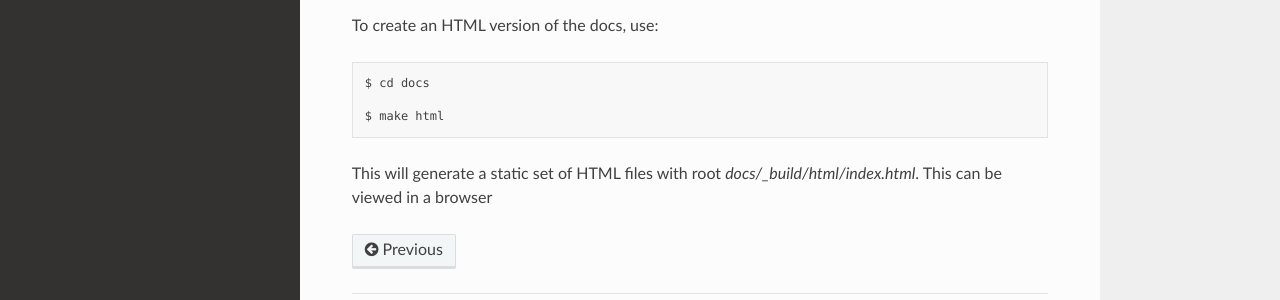
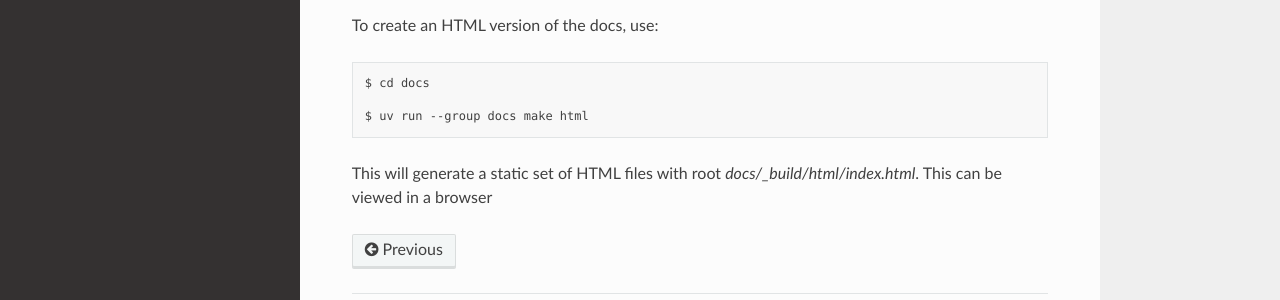
Before and after one commit to octoenergy/tentaclio, a Sphinx documentation site: the page built from docs/pages/docs.rst, in a window 1280 px wide. Shown: the part 298-598 px from the top of the page. Built offline with Sphinx 7.4.7 and the Read the Docs theme 3.1.0, drawn with Linux system fonts in a browser that asks for light colours.

```diff
--- a/docs/pages/docs.rst
+++ b/docs/pages/docs.rst
@@ -12,7 +12,7 @@ To create an HTML version of the docs, use::
 
     $ cd docs
 
-    $ make html
+    $ uv run --group docs make html
 
 This will generate a static set of HTML files with root `docs/_build/html/index.html`. This can be
 viewed in a browser
```
Also changed, not shown: docs/requirements.txt (+27 -23 lines).
